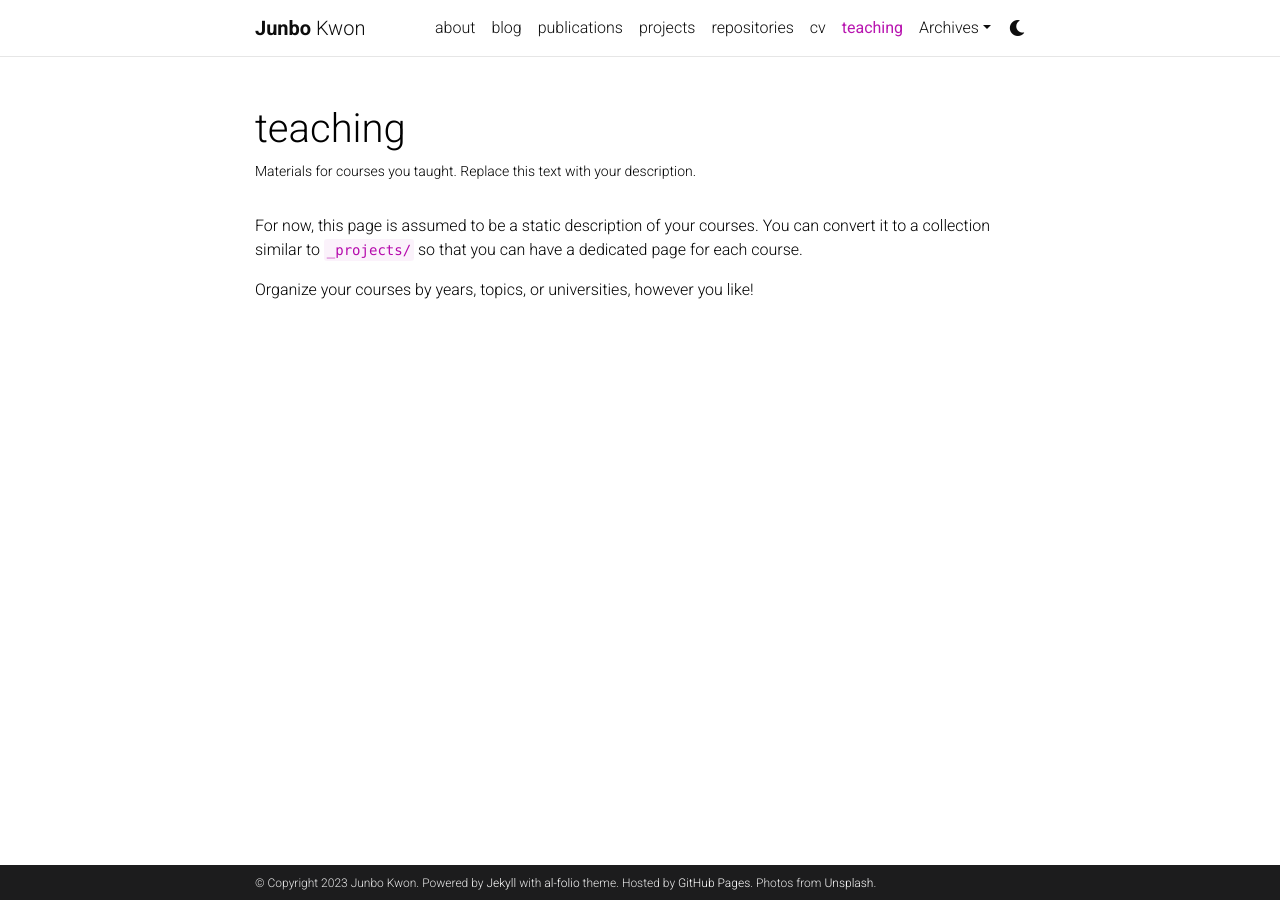
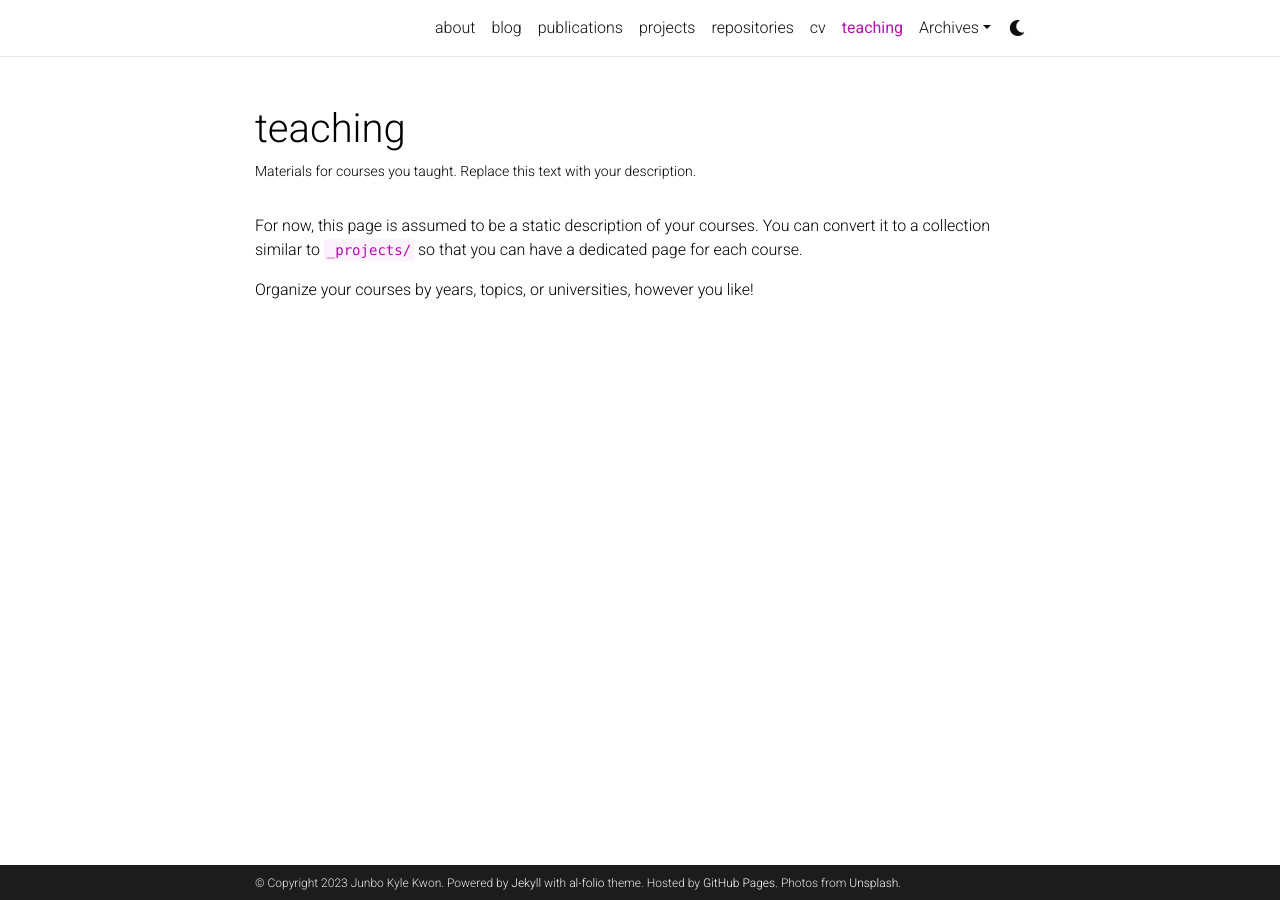
Before and after one commit to kyle000603/kyle000603.github.io, a Jekyll site: the page built from _pages/teaching.md, in a window 1280 px wide. Built offline with Jekyll 4.4.1, drawn with Linux system fonts in a browser that asks for light colours; comment, search, counter and statistics services are not loaded; a style sheet for code colours, icons or effects is not loaded; part of the change alters nothing that is shown.

```diff
--- a/_config.yml
+++ b/_config.yml
@@ -2,11 +2,11 @@
 # Site settings
 # -----------------------------------------------------------------------------
 
-title: blank # the website title (if blank, full name will be used instead)
+title: # the website title (if blank, full name will be used instead)
 first_name: Junbo
-middle_name:
+middle_name: Kyle
 last_name: Kwon
-email: you@example.com
+email: kyle000603@gmail.com
 description: > # the ">" symbol means to ignore newlines until "footer_text:"
   A simple, whitespace theme for academics. Based on [*folio](https://github.com/bogoli/-folio) design.
 footer_text: >
```
